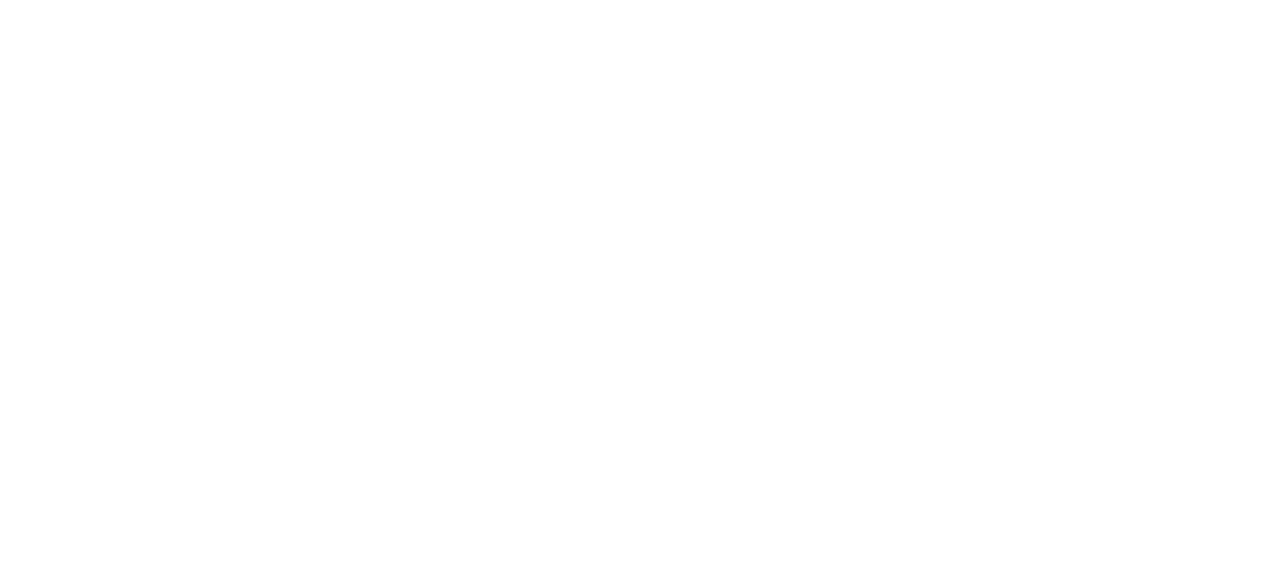
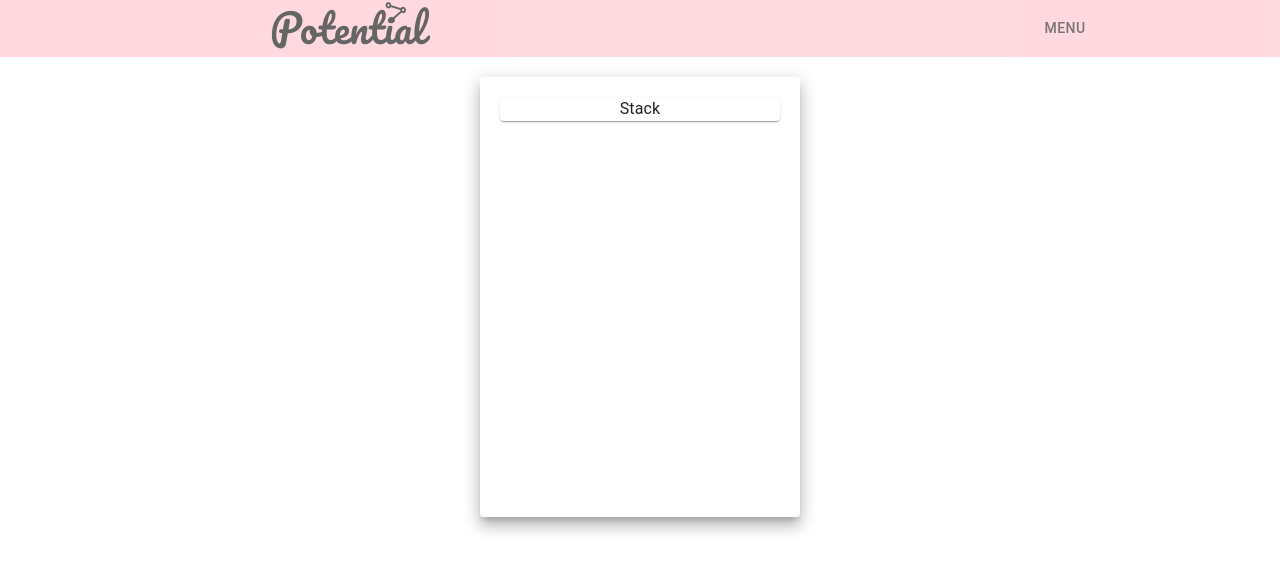
Before and after one commit to noelanimanini/potential_project_frontend, a React (Create React App) app: page /profile in a window 1280 px wide. Shown: the top 572 px of the page. Built offline with nearby package versions, Linux system fonts and the light colour scheme.

Commit message:
last push on saturday night. I created more components and was able to figure out cards for the front end... not the styling

```diff
--- a/package.json
+++ b/package.json
@@ -5,6 +5,7 @@
   "dependencies": {
     "@material-ui/core": "^4.11.3",
     "@material-ui/icons": "^4.11.2",
+    "@material-ui/system": "^4.11.3",
     "@testing-library/jest-dom": "^5.11.4",
     "@testing-library/react": "^11.1.0",
     "@testing-library/user-event": "^12.1.10",
--- /dev/null
+++ b/src/Account.js
@@ -0,0 +1,12 @@
+import React from 'react'
+import NavBar from './NavBar'
+
+function Account() {
+    return (
+        <div>
+            <NavBar />
+        </div>
+    )
+}
+
+export default Account
--- a/src/App.js
+++ b/src/App.js
@@ -4,6 +4,9 @@
 import history from './history';
 import SignUp from './SignUp'
 import Home from './Home';
+import Profile from './Profile'
+import StudyGroup from './StudyGroup'
+import Account from './Account'
 
 function App() {
   return (
@@ -13,6 +16,9 @@
         <Route exact path="/login" component={props => <Login {...props}/>} />
         <Route exact path="/signup" component={props => <SignUp {...props}/>} />
         <Route exact path="/home" component={props => <Home {...props}/>}/>
+        <Route exact path="/profile" component={props => <Profile {...props}/>}/>
+        <Route exact path="/studygroup" component={props => <StudyGroup {...props}/>}/>
+        <Route exact path="/account" component={props => <Account {...props}/>}/>
       </Switch>
     </Router>
     </div>
--- a/src/BodyContainer.js
+++ b/src/BodyContainer.js
@@ -5,25 +5,32 @@
 import Card from '@material-ui/core/Card';
 import CardActionArea from '@material-ui/core/CardActionArea';
 import CardActions from '@material-ui/core/CardActions';
-import CardContent from '@material-ui/core/CardContent';
+// import CardContent from '@material-ui/core/CardContent';
 import CardMedia from '@material-ui/core/CardMedia';
 import Button from '@material-ui/core/Button';
-import Typography from '@material-ui/core/Typography';
+import { Grid } from '@material-ui/core';
+// import Typography from '@material-ui/core/Typography';
 
-const useStyles = makeStyles({
+const useStyles = makeStyles((theme) => ({
     root: {
-      maxWidth: 345,
+      maxWidth: 200
     },
     media: {
       height: 140,
     },
-  });
+    stack: {
+        alignItems: 'center',
+        padding: theme.spacing(1.5),
+        flexGrow: 1
+    }
+  }));
 
 const BodyContainer = () => {
     const classes = useStyles();
     const dispatch = useDispatch()
     const bodyparts = useSelector(state => state.bodyparts)
-    const bodyPartStyle={ width: '13%', padding: '1%'}
+    // const bodyPartStyle={position: 'relative', padding: '10px', textAlign: 'cetner'}
+
     useEffect(() => {
         const token = localStorage.token;
         if (bodyparts.length === 0) {
@@ -44,11 +51,32 @@
         }))
     }
 
-    console.log(bodyparts)
+    const renderCard = bodyparts.map( part => (
+        <Grid className={classes.stack} >
+            <Card className={classes.root} id={part.id}>
+                <CardActionArea>
+                    <CardMedia
+                    className={classes.media}
+                    image={part.image}
+                    title={part.title}
+                    />
+                </CardActionArea>
+                <CardActions>
+                    <Button size="small" color="primary">
+                    Stack
+                    </Button>
+
+                </CardActions>
+            </Card>
+        </Grid>
+
+    ))
 
     return (
-        <div style={bodyPartStyle}>
-            <Card className={classes.root}>
+
+        <div>
+            {renderCard}
+            {/* <Card className={classes.root}>
                 <CardActionArea>
                     <CardMedia
                     className={classes.media}
@@ -67,13 +95,11 @@
                 </CardActionArea>
                 <CardActions>
                     <Button size="small" color="primary">
-                    Share
+                    Stack
                     </Button>
-                    <Button size="small" color="primary">
-                    Learn More
-                    </Button>
+
                 </CardActions>
-            </Card>
+            </Card> */}
          </div>
 
 
--- a/src/Menu.js
+++ b/src/Menu.js
@@ -1,14 +1,9 @@
 import React from 'react';
-import Button from '@material-ui/core/Button';
-import ClickAwayListener from '@material-ui/core/ClickAwayListener';
-import Grow from '@material-ui/core/Grow';
-import Paper from '@material-ui/core/Paper';
-import Popper from '@material-ui/core/Popper';
-import MenuList from '@material-ui/core/MenuList';
+import {Button, ClickAwayListener, Grow, Paper, Popper, MenuList, MenuItem, Link} from '@material-ui/core';
 import { makeStyles } from '@material-ui/core/styles';
-import MenuItem from '@material-ui/core/MenuItem';
 import {useDispatch } from 'react-redux'
 import {Redirect} from 'react-router-dom'
+// import Profile from './Profile'
 // import Avatar from '@material-ui/core/Avatar';
 // import menubutton from './menubutton.png'
 
@@ -87,10 +82,12 @@
               <Paper>
                 <ClickAwayListener onClickAway={handleClose}>
                   <MenuList autoFocusItem={open} id="menu-list-grow" onKeyDown={handleListKeyDown}>
-
-                    <MenuItem onClick={handleClose}>Profile</MenuItem>
-                    <MenuItem onClick={handleClose}>My account</MenuItem>
-
+                    <Link href='/profile'>
+                      <MenuItem onClick={handleClose}>Profile</MenuItem>
+                    </Link>
+                    <Link href='/account'>
+                      <MenuItem onClick={handleClose}>My Account</MenuItem>
+                    </Link>
                     {!localStorage.token && <Redirect to="/login"/>}
 
                     <MenuItem onClick={handleLogout}>Logout</MenuItem>
--- /dev/null
+++ b/src/Profile.js
@@ -0,0 +1,16 @@
+import React, {Fragment} from 'react'
+import NavBar from './NavBar'
+import Stack from './Stack'
+
+const Profile = () => {
+
+
+    return (
+       <Fragment>
+           <NavBar/>
+           <Stack/>
+       </Fragment>
+    )
+}
+
+export default Profile
--- /dev/null
+++ b/src/Stack.js
@@ -0,0 +1,19 @@
+import React from 'react'
+import {Grid, Paper, Card, Typography} from '@material-ui/core'
+
+const Stack = () => {
+    const paperStyle = {padding: 20, height: '50vh', width:280, margin: "20px auto"}
+    return (
+        <Grid >
+            <Paper elevation={10} style={paperStyle}>
+                <Card>
+                    <Typography>
+                       Stack
+                    </Typography>
+                </Card>
+            </Paper>
+        </Grid>
+    )
+}
+
+export default Stack
--- /dev/null
+++ b/src/StudyGroup.js
@@ -0,0 +1,11 @@
+import React from 'react'
+
+function StudyGroup() {
+    return (
+        <div>
+
+        </div>
+    )
+}
+
+export default StudyGroup
```
Also changed, not shown: 1 other file (tests, documents, lock files or other folders).
